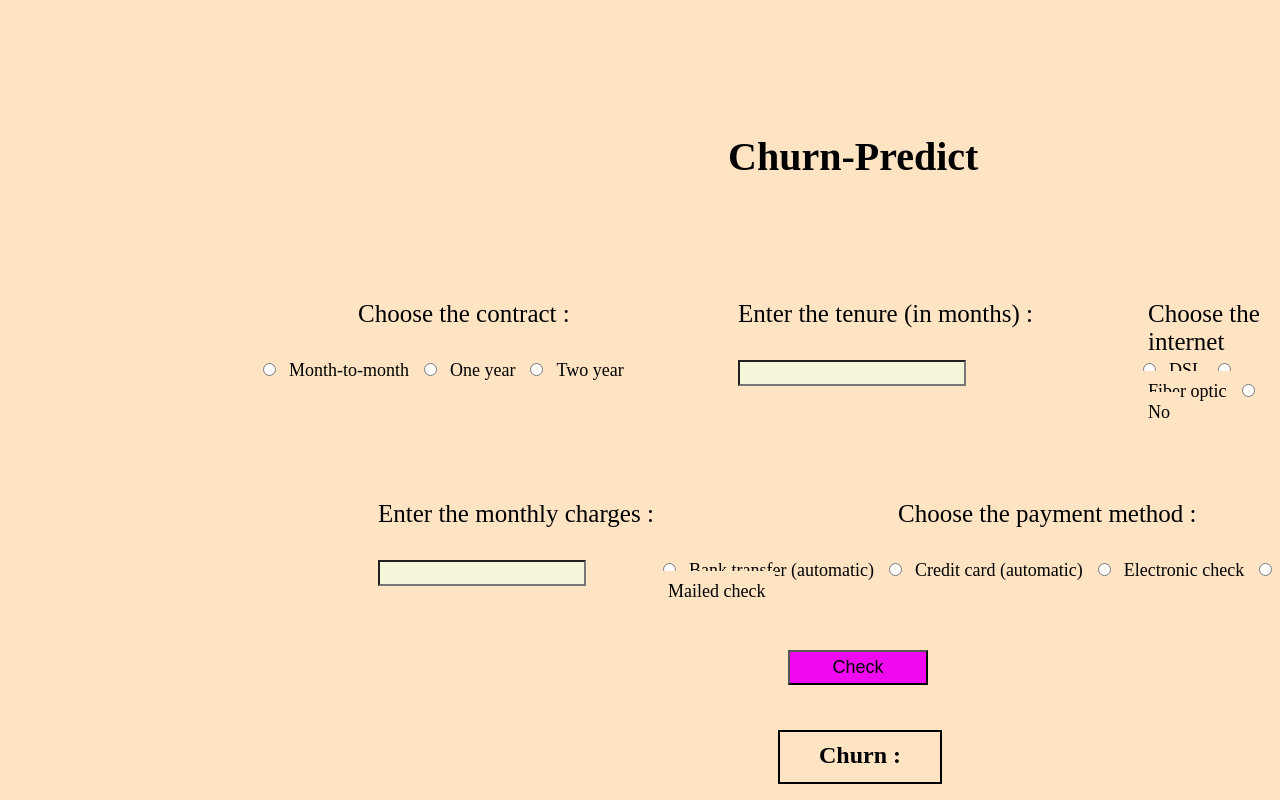
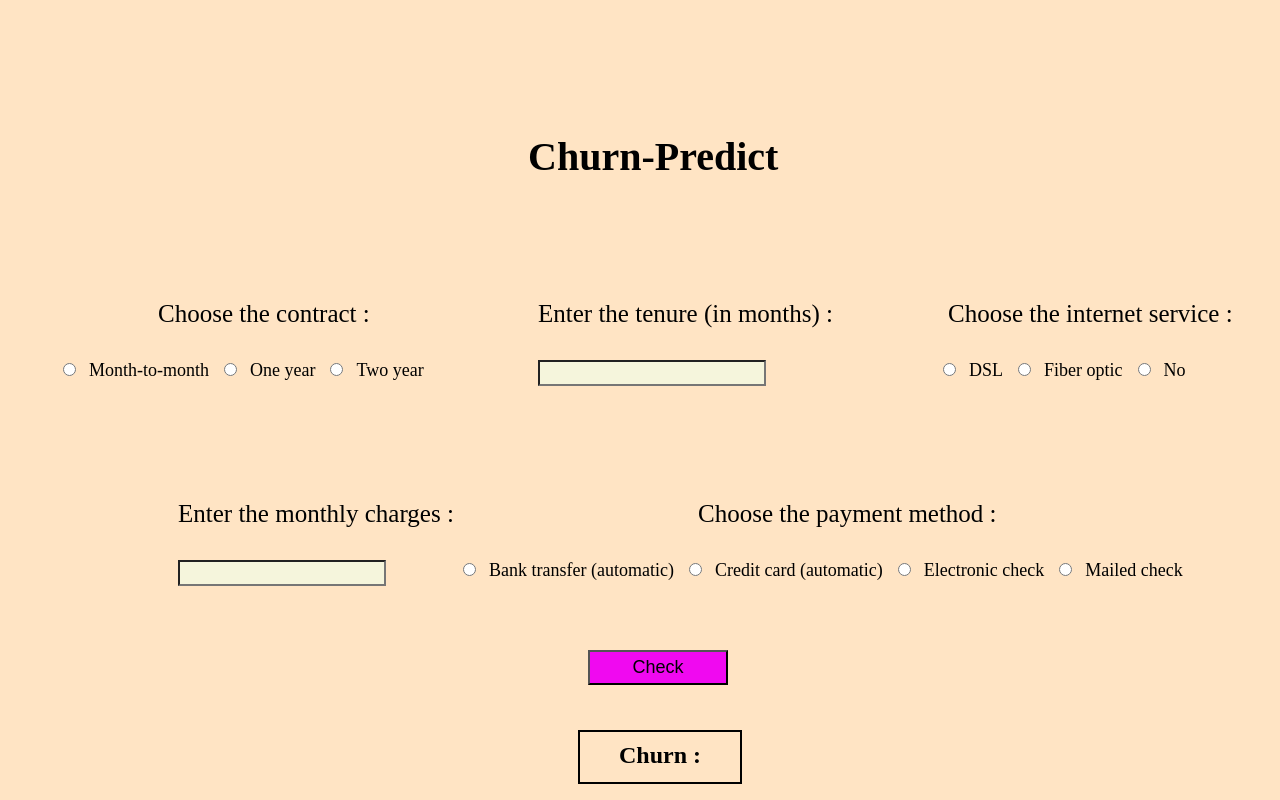
Before and after one commit to Aswin-06/churn-predict, a React (Vite) app: page / in a window 1280 px wide. Built offline with nearby package versions, Linux system fonts and the light colour scheme.

Commit message:
position changed

```diff
--- a/src/components/Home.module.css
+++ b/src/components/Home.module.css
@@ -18,14 +18,14 @@
 {
     .head{
         position: absolute;
-        margin-left: 720px;
+        margin-left: 520px;
         top: 100px;
         font-size: 40px;
     }
 
     .tenure{
         position: absolute;
-        margin-left: 730px;
+        margin-left: 530px;
         top: 300px;
         font-size: 25px;
     }
@@ -34,20 +34,20 @@
         position: absolute;
         width: 220px;
         height: 20px;
-        margin-left: 730px;
+        margin-left: 530px;
         top: 360px;
     }
 
     .contract{
         position: absolute;
-        margin-left: 350px;
+        margin-left: 150px;
         font-size: 25px;
         top: 300px;
     }
 
     .div1{
         position: absolute;
-        margin-left: 250px;
+        margin-left: 50px;
         top: 360px;
     }
 
@@ -58,27 +58,27 @@
 
     .div2{
         position: absolute;
-        margin-left: 1130px;
+        margin-left: 930px;
         top: 360px;
     }
 
     .internet{
         position: absolute;
-        margin-left: 1140px;
+        margin-left: 940px;
         font-size: 25px;
         top: 300px;
     }
 
     .charges{
         position: absolute;
-        margin-left: 370px;
+        margin-left: 170px;
         top: 500px;
         font-size: 25px;
     }
 
     .chargesinput{
         position: absolute;
-        margin-left: 370px;
+        margin-left: 170px;
         top: 560px;
         width: 200px;
         height: 20px;
@@ -86,20 +86,20 @@
 
     .payment{
         position: absolute;
-        margin-left: 890px;
+        margin-left: 690px;
         top: 500px;
         font-size: 25px;
     }
 
     .div3{
         position: absolute;
-        margin-left: 650px;
+        margin-left: 450px;
         top: 560px;
     }
 
     .input{
         position: absolute;
-        margin-left: 780px;
+        margin-left: 580px;
         top: 650px;
         width: 140px;
         height: 35px;
@@ -108,7 +108,7 @@
 
     .output{
         position: absolute;
-        margin-left: 770px;
+        margin-left: 570px;
         top: 710px;
         border: 2px solid black;
         width: 160px;
```
